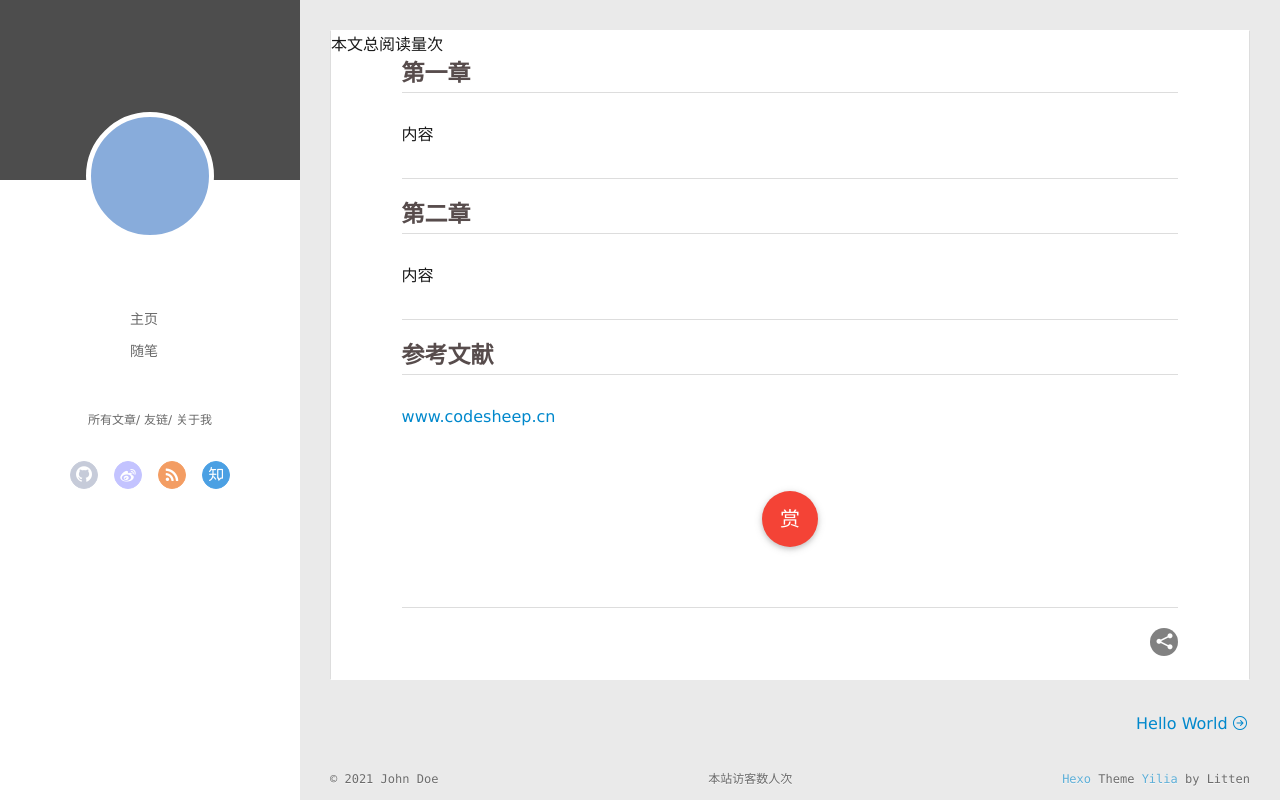
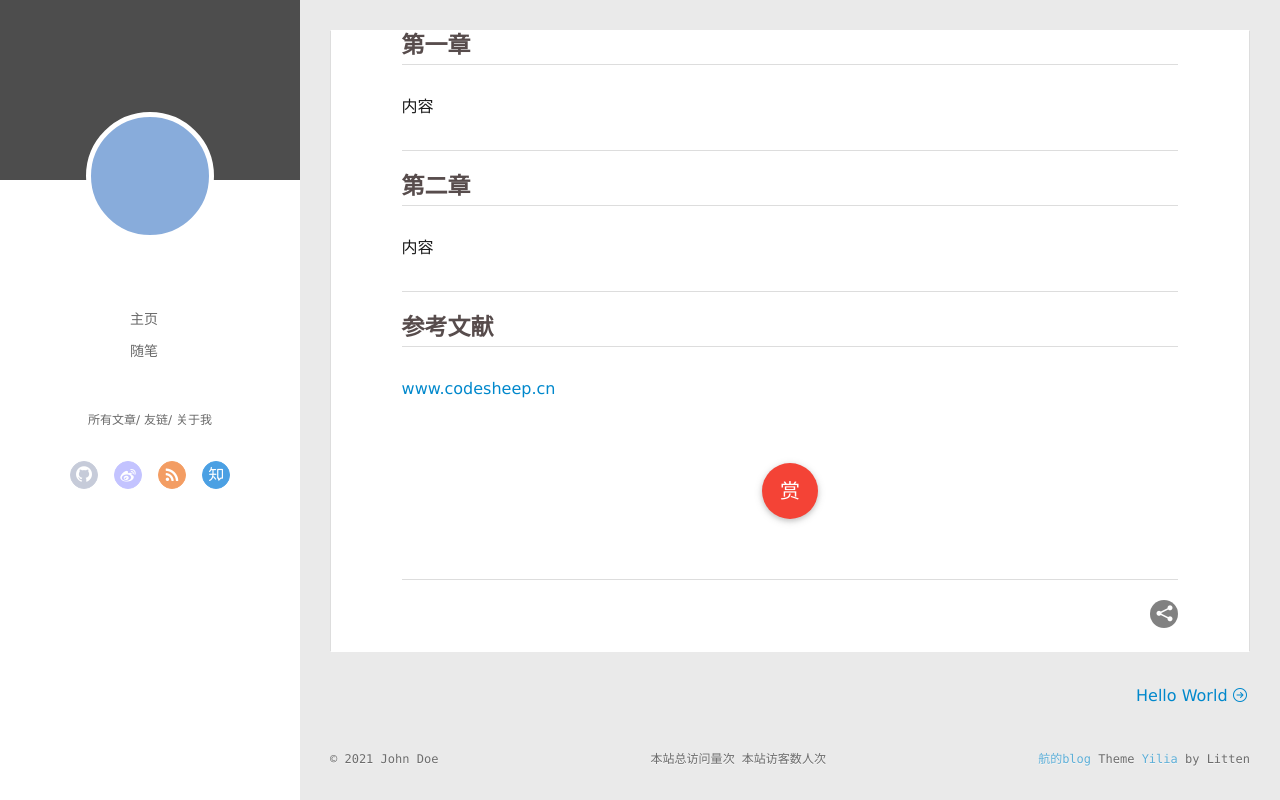
Before and after one commit to white-Hang/white-Hang.github.io, a plain HTML site: page 2021/09/11/我的第一篇博客文章/index.html in a window 1280 px wide. Drawn offline with Linux system fonts and the light colour scheme; some packages are replaced by stand-ins of ours; no server answers; a script that the page names is missing.

Commit message:
Site updated: 2021-09-12 17:50:26

```diff
--- a/2021/09/11/我的第一篇博客文章/index.html
+++ b/2021/09/11/我的第一篇博客文章/index.html
@@ -156,9 +156,6 @@
           <div id="js-content" class="content-ll">
             <article id="post-我的第一篇博客文章" class="article article-type-post " itemscope itemprop="blogPost">
   <div class="article-inner">
-    <span id="busuanzi_container_page_pv">
-      本文总阅读量<span id="busuanzi_value_page_pv"></span>次
-   </span>
 
     <div class="article-entry" itemprop="articleBody">
 
@@ -301,22 +298,24 @@
           </div>
         </div>
       </div>
-      <script async src="//dn-lbstatics.qbox.me/busuanzi/2.3/busuanzi.pure.mini.js"></script>
+
 <footer id="footer">
   <div class="outer">
     <div id="footer-info">
     	<div class="footer-left">
     		&copy; 2021 John Doe
     	</div>
+		<span id="busuanzi_container_site_pv"> 本站总访问量<span id="busuanzi_value_site_pv"></span>次 </span>
 		<span id="busuanzi_container_site_uv">
 			本站访客数<span id="busuanzi_value_site_uv"></span>人次
 		  </span>
       	<div class="footer-right">
-      		<a href="http://hexo.io/" target="_blank">Hexo</a>  Theme <a href="https://github.com/litten/hexo-theme-yilia" target="_blank">Yilia</a> by Litten
+      		<a href="http://hexo.io/" target="_blank">航的blog</a>  Theme <a href="https://github.com/litten/hexo-theme-yilia" target="_blank">Yilia</a> by Litten
       	</div>
     </div>
   </div>
 </footer>
+<script async src="//busuanzi.ibruce.info/busuanzi/2.3/busuanzi.pure.mini.js"></script>
 
     </div>
     <script>
```
Also changed, not shown: 2021/09/11/hello-world/index.html (+4 -5 lines), archives/2021/09/index.html (+4 -2 lines), archives/2021/index.html (+4 -2 lines), archives/index.html (+4 -2 lines), index.html (+4 -8 lines).
